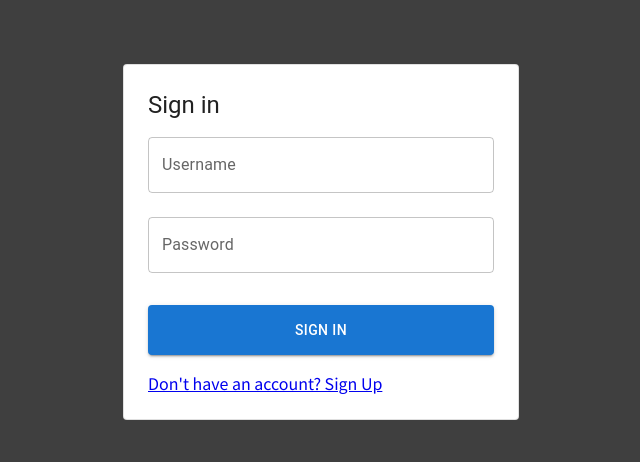
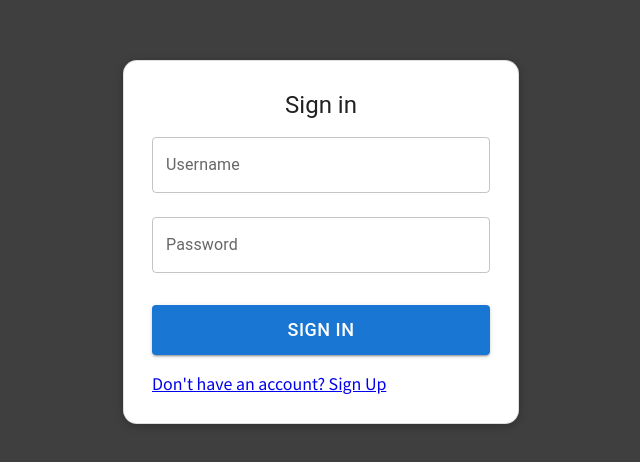
Before and after one commit to krstoko/JapTask1, a React (Create React App) app in the folder frontend/: page /signIn in a window 1280 px wide. Shown: the part 158-620 px from the top of the page, without its empty margins (319-959 px from the left). Built offline with nearby package versions, Linux system fonts and the light colour scheme.

Commit message:
Finishing Styling SignIn and SignUp components

```diff
--- a/frontend/src/Components/SignIn.js
+++ b/frontend/src/Components/SignIn.js
@@ -29,7 +29,7 @@ const SignIn = () => {
     <React.Fragment>
       <CenteredComponent>
         <Card>
-          <Typography component="h1" variant="h5">
+          <Typography component="h1" variant="h5" align="center">
             Sign in
           </Typography>
           <Formik
@@ -45,21 +45,14 @@ const SignIn = () => {
                 type="text"
                 label="Username"
                 name="userName"
-
               />
               <FormikControl
                 control="input"
                 type="password"
                 label="Password"
                 name="password"
-
               />
-              <ButtonReusable
-                type="submit"
-                fullWidth
-                variant="contained"
-                sx={{ mt: 3, mb: 2, height: 50 }}
-              >
+              <ButtonReusable type="submit" fullWidth variant="contained">
                 Sign In
               </ButtonReusable>
               <Link to="/signUp">Don't have an account? Sign Up</Link>
--- a/frontend/src/Components/SignUp.js
+++ b/frontend/src/Components/SignUp.js
@@ -33,7 +33,7 @@ const SignUp = () => {
     <React.Fragment>
       <CenteredComponent>
         <Card>
-          <Typography component="h1" variant="h5">
+          <Typography component="h1" variant="h5" align="center">
             Sign Up
           </Typography>
           <Formik
--- a/frontend/src/Components/ui-component/Button.js
+++ b/frontend/src/Components/ui-component/Button.js
@@ -2,7 +2,19 @@ import React from "react";
 import { Button } from "@mui/material";
 
 const ButtonReusable = (props) => {
-  return <Button {...props}>{props.children}</Button>;
+  const style = {
+    ...props.style,
+    mt: 3,
+    mb: 2,
+    height: 50,
+    boxShadow: 2,
+    fontSize: 18
+  };
+  return (
+    <Button sx={style} {...props}>
+      {props.children}
+    </Button>
+  );
 };
 
 export default ButtonReusable;
--- a/frontend/src/Components/ui-component/Card.js
+++ b/frontend/src/Components/ui-component/Card.js
@@ -2,11 +2,14 @@ import { Paper } from "@mui/material";
 import React from "react";
 
 const Card = (props) => {
+  const style = {
+    boxShadow: "0 2px 8px rgba(0, 0, 0, 0.25)",
+    borderRadius: "14px",
+    my: { xs: 3, md: 6 },
+    p: { xs: 2.5, md: 3.5 },
+  };
   return (
-    <Paper
-      variant="outlined"
-      sx={{ my: { xs: 3, md: 6 }, p: { xs: 2, md: 3 } }}
-    >
+    <Paper variant="outlined" sx={style}>
       {props.children}
     </Paper>
   );
--- a/frontend/src/Components/ui-component/CenteredComponent.js
+++ b/frontend/src/Components/ui-component/CenteredComponent.js
@@ -1,26 +1,15 @@
 import { Container } from "@mui/material";
-import { makeStyles } from "@mui/styles";
 import React from "react";
 
-const useStyles = makeStyles({
-  box: {
-    display: "flex",
-    flexDirection: "column",
-    alignItems: "center",
-    marginTop: "20px",
-  },
-  container: {
+const CenteredComponent = (props) => {
+  const style = {
     position: "absolute",
     left: "50%",
     top: "50%",
     transform: "translate(-50%,-50%)",
-  },
-});
-
-const CenteredComponent = (props) => {
-    const classes = useStyles();
+  };
   return (
-    <Container component="main" maxWidth="xs" className={classes.container}>
+    <Container component="main" maxWidth="xs" sx={style}>
       {props.children}
     </Container>
   );
```
